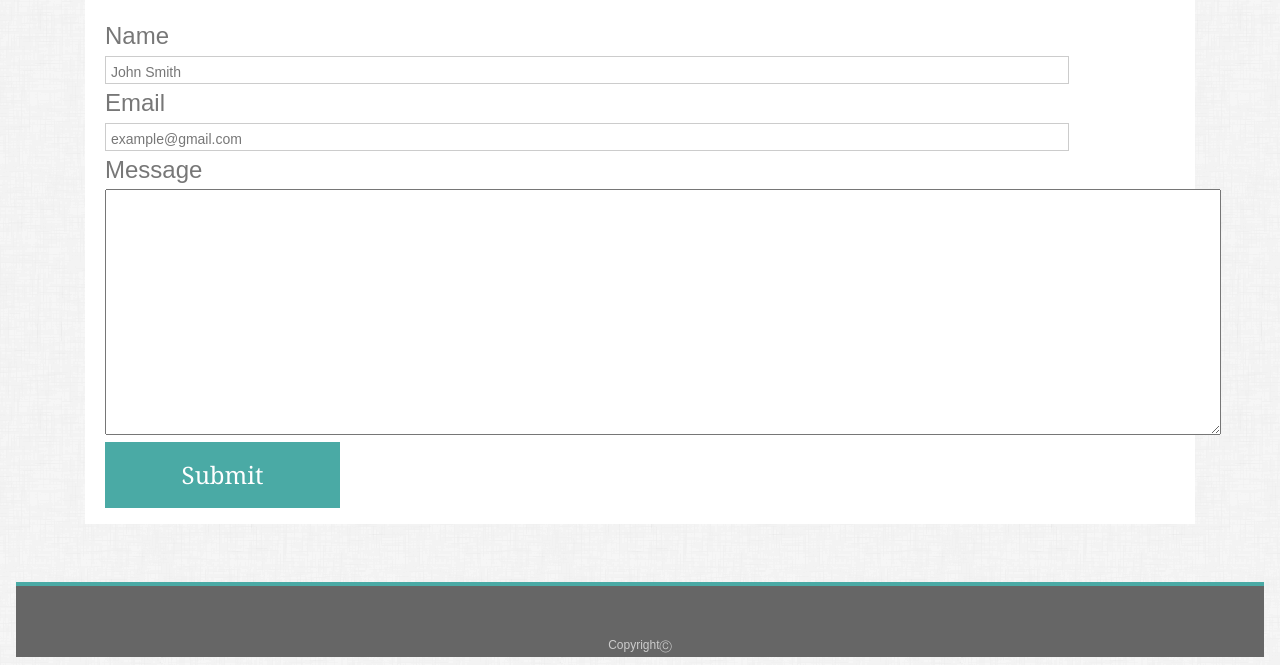
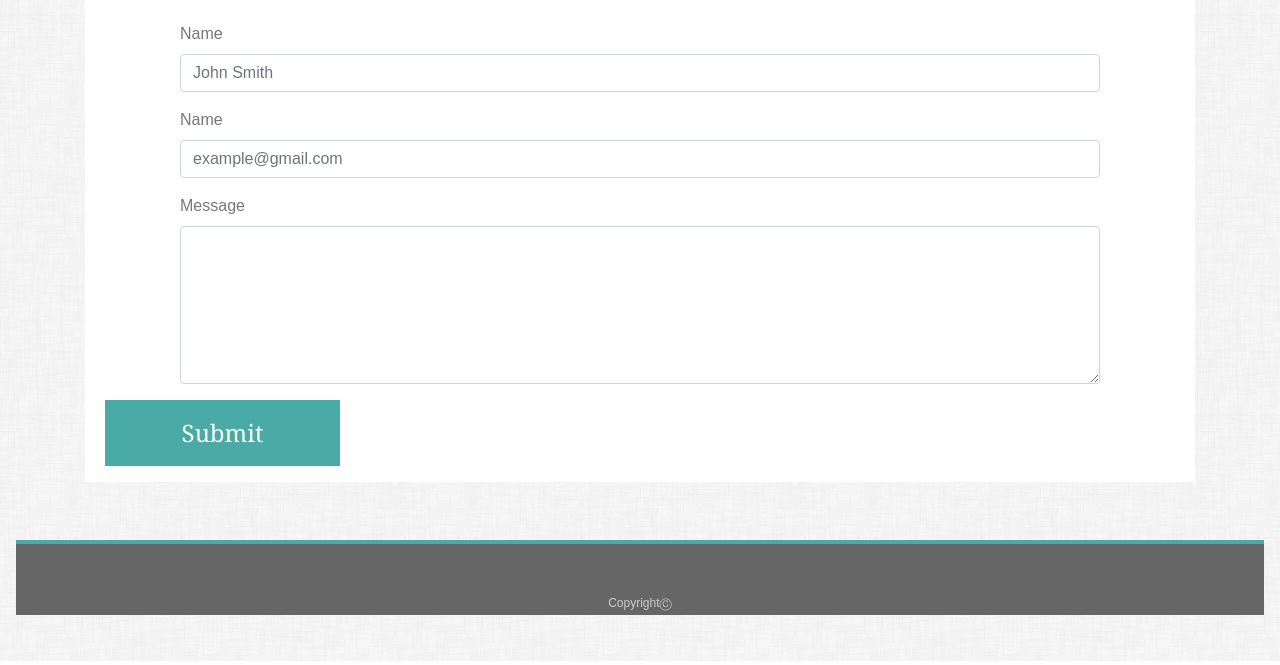
Before and after one commit to ncortes12/Bootstrap-Portfolio, a plain HTML site: page contact.html in a window 1280 px wide. Shown: the part 139-804 px from the top of the page. Drawn offline with nearby package versions, Linux system fonts and the light colour scheme.

Commit message:
5-3 updates

```diff
--- a/assets/css/contact.css
+++ b/assets/css/contact.css
@@ -1,27 +1,11 @@
-.boxtitle
-        {font-size:24px;
-        margin-left:20px;
-        margin-bottom:5px;}
 
-.infobox
-        {border:1px solid #cccccc;
-        margin-left:20px;
-        margin-right:20px;
-        width:95%;
-        font-size:14px;
-        padding-top:5px;
-        padding-left:5px;
-        margin-bottom:5px;}
 
 #submit
         {background-color:#4aaaa5;
         color:white;
         font-family:Georgia, 'Times New Roman', Times, serif;
         font-size:24px;
-
-       margin-left:20px;
+        margin-left:20px;
         padding-top:15px;
         padding-bottom:15px;
         text-align:center;}
-
-textarea {margin-left:20px;}
--- a/contact.html
+++ b/contact.html
@@ -45,43 +45,40 @@
 </figure>
 </div>
 </div>
-<div class="row">
-<div class="col-md-12">
+<form>
+  <div class="row">
+    <div class="col-md-1"></div>
+<div class="col-md-10">
 
-    <h2 class="boxtitle">Name</h2>
+  <div class="form-group">
+    <label for="exampleFormControlInput1">Name</label>
+    <input type="email" class="form-control" id="exampleFormControlInput1" placeholder="John Smith">
+  </div>
 </div>
 </div>
 <div class="row">
+  <div class="col-md-1"></div>
+  <div class="col-md-10">
+      <div class="form-group">
+          <label for="exampleFormControlInput1">Name</label>
+          <input type="email" class="form-control" id="exampleFormControlInput1" placeholder="example@gmail.com">
 
-<div class="col-md-11">
-     <figure class="infobox">John Smith</figure>
+
+  </div>
 </div>
 </div>
 <div class="row">
-    <div class="col-md-12">
-    <h2 class="boxtitle">Email</h2>
+  <div class="col-md-1"></div>
+  <div class="col-md-10">
+  <div class="form-group">
+    <label for="exampleFormControlTextarea1">Message</label>
+    <textarea class="form-control" id="exampleFormControlTextarea1" rows="6"></textarea>
+  </div>
 </div>
 </div>
-<div class="row">
-    <div class="col-md-11">
-    <figure class="infobox">example@gmail.com</figure>
-</div>
-</div>
-<div class="row">
-    <div class="col-md-12">
-    <h2 class="boxtitle">Message</h2>
-</div>
-</div>
-<div class="row">
-    <div class="col-md-11">
-    <textarea
-    name="textarea"
-    id="message"
-    cols="118"
-    rows="10">
-    </textarea>
-</div>
-</div>
+</form>
+
+
 <div class="row">
     <div class="col-md-3">
     <figure id="submit">Submit</figure>
```
Also changed, not shown: assets/css/portfolio.css (+11 -1 lines), index.html (+3 -3 lines), portfolio.html (+5 -5 lines).
